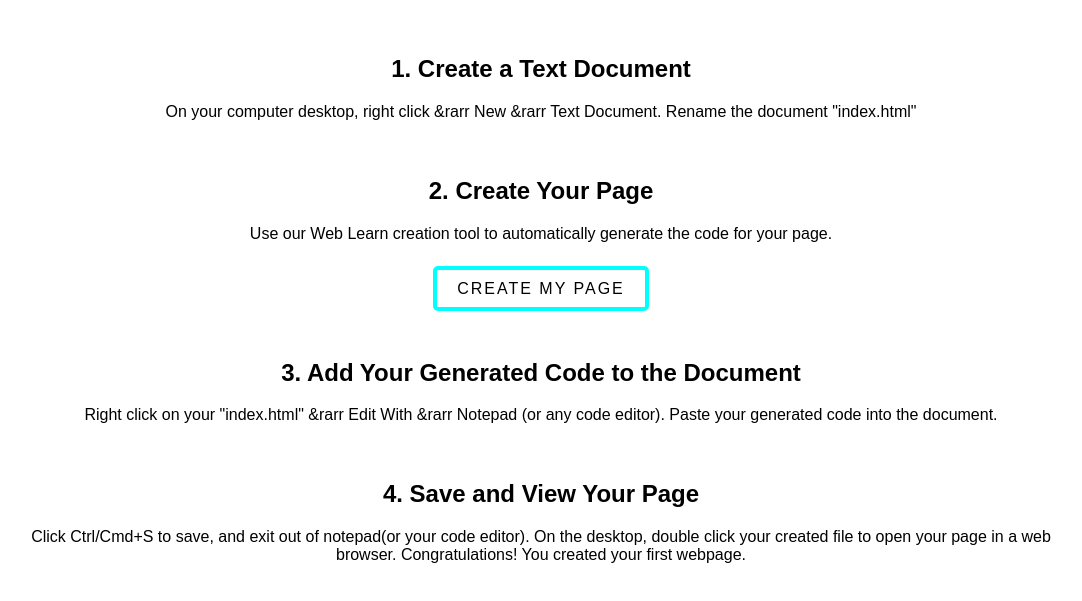
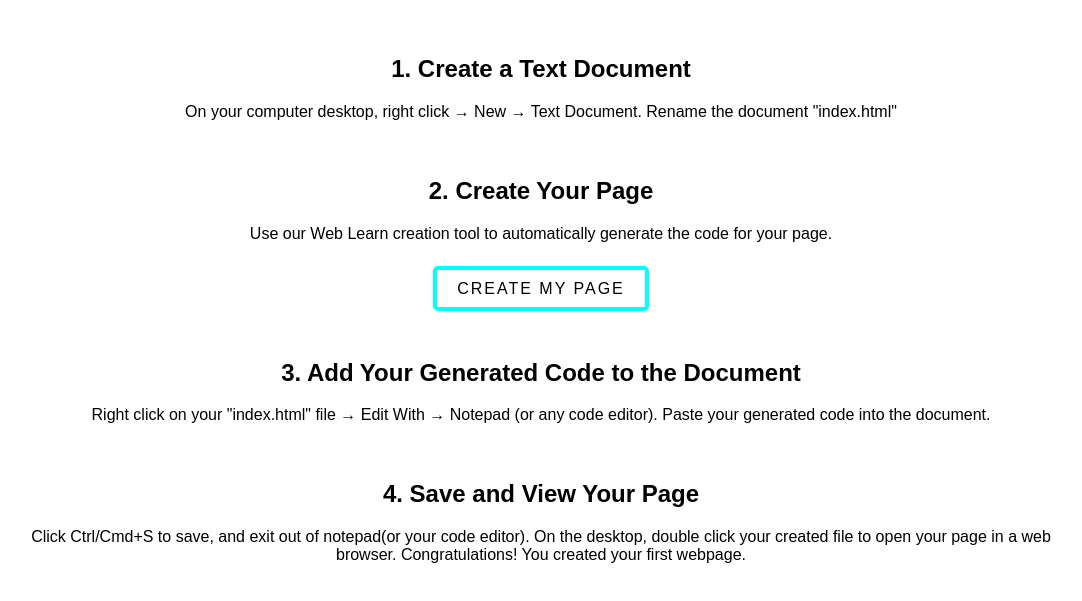
Before and after one commit to ethank2222/web-learn, a plain HTML site: page index.html in a window 1280 px wide. Shown: the part 765-1366 px from the top of the page, without its empty margins (99-1181 px from the left). Drawn offline with Linux system fonts and the light colour scheme.

Commit message:
Update index.html

```diff
--- a/index.html
+++ b/index.html
@@ -33,7 +33,7 @@
 			<section>
 				<center>
 					<h2>1. Create a Text Document</h2>
-					<p>On your computer desktop, right click &rarr New &rarr Text Document. Rename the document "index.html"</p>
+					<p>On your computer desktop, right click &rarr; New &rarr; Text Document. Rename the document "index.html"</p>
 				<center>
 			</section>
 			<section>
@@ -46,7 +46,7 @@
 			<section>
 				<center>
 					<h2>3. Add Your Generated Code to the Document</h2>
-					<p>Right click on your "index.html" &rarr Edit With &rarr Notepad (or any code editor). Paste your generated code into the document.</p>
+					<p>Right click on your "index.html" file &rarr; Edit With &rarr; Notepad (or any code editor). Paste your generated code into the document.</p>
 				<center>
 			</section>
 			<section>
```
